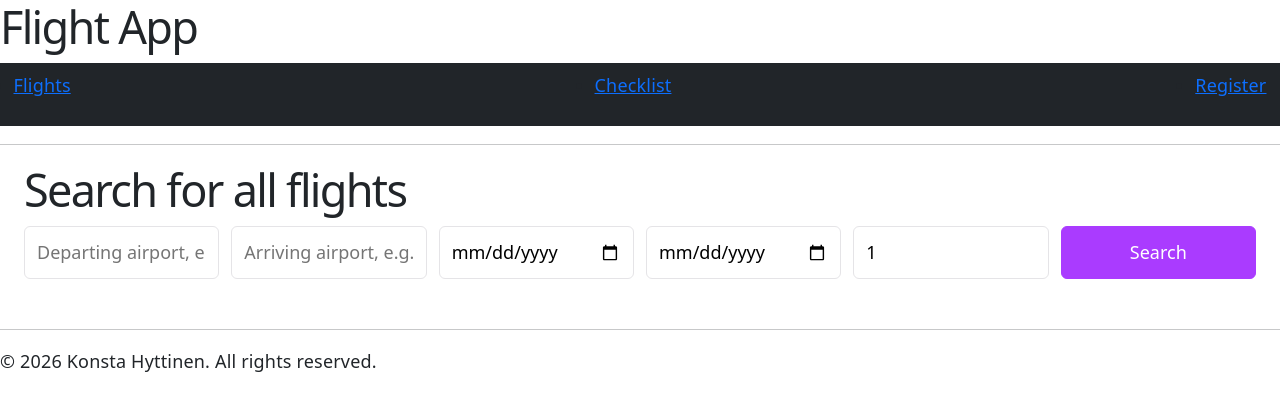
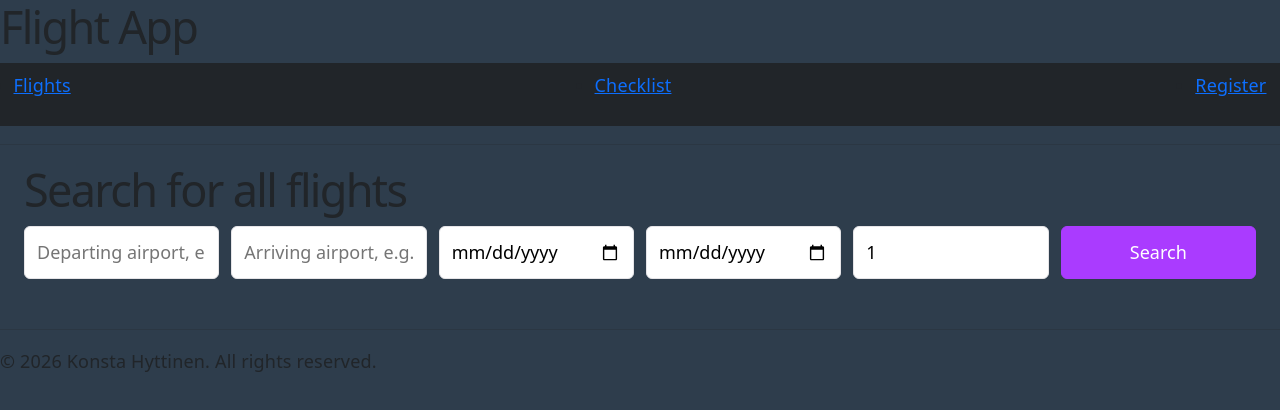
Before and after one commit to konemmah/WOH1_Final_Project_Konsta, a React (Vite) app: page / in a window 1280 px wide. Shown: the top 410 px of the page. Built offline with nearby package versions, Linux system fonts and the light colour scheme.

Commit message:
Background colour, default text colours

```diff
--- a/src/index.css
+++ b/src/index.css
@@ -185,3 +185,11 @@ code {
   min-height: 100vh;
   margin: 0;
 }
+
+html, body, #root {
+  height: 100%;
+  margin: 0;
+  padding: 0;
+  background-color: hsl(210, 25%, 24%); /
+  color: #212529; /* Optional: sets default text color */
+}
```
